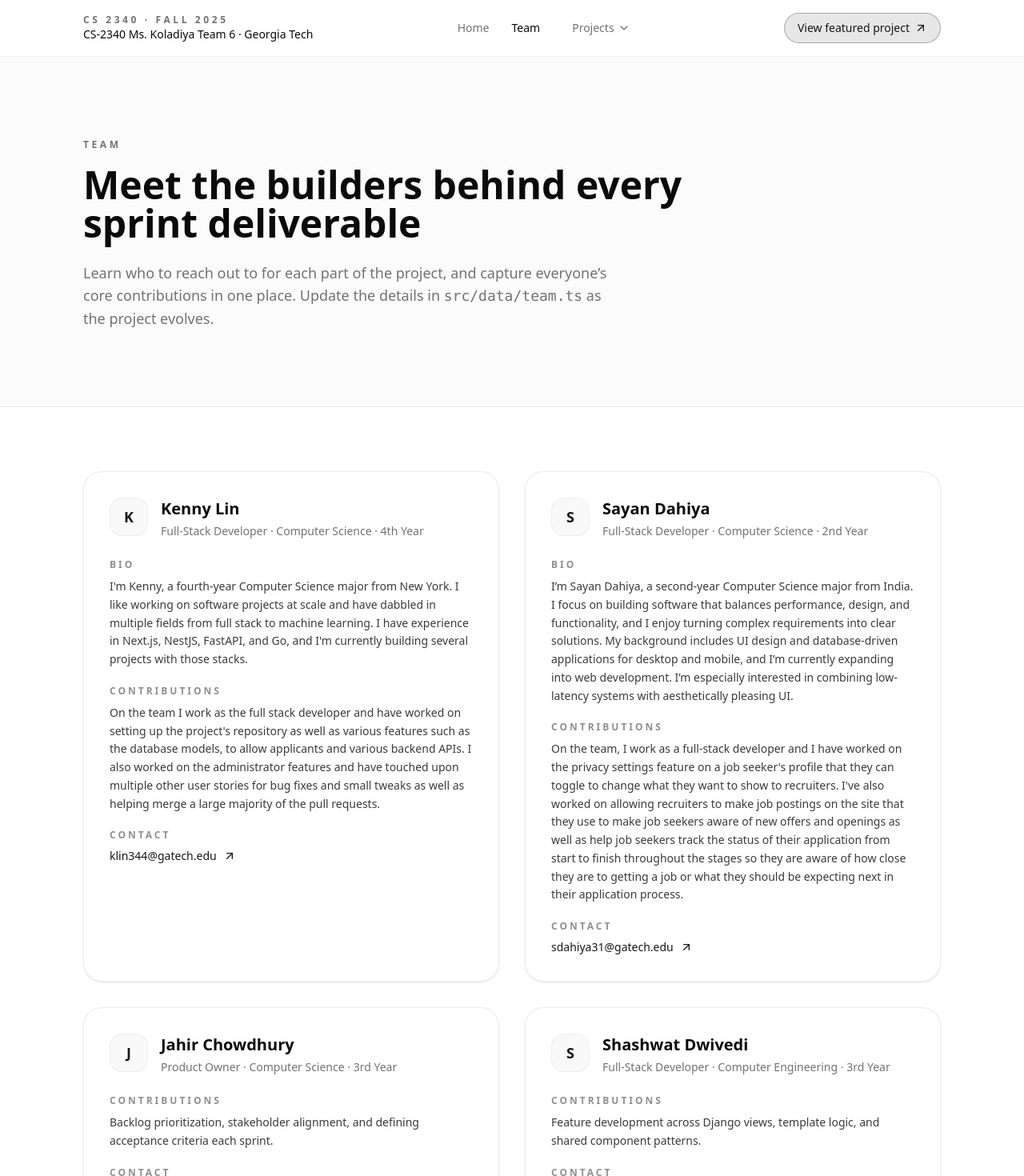
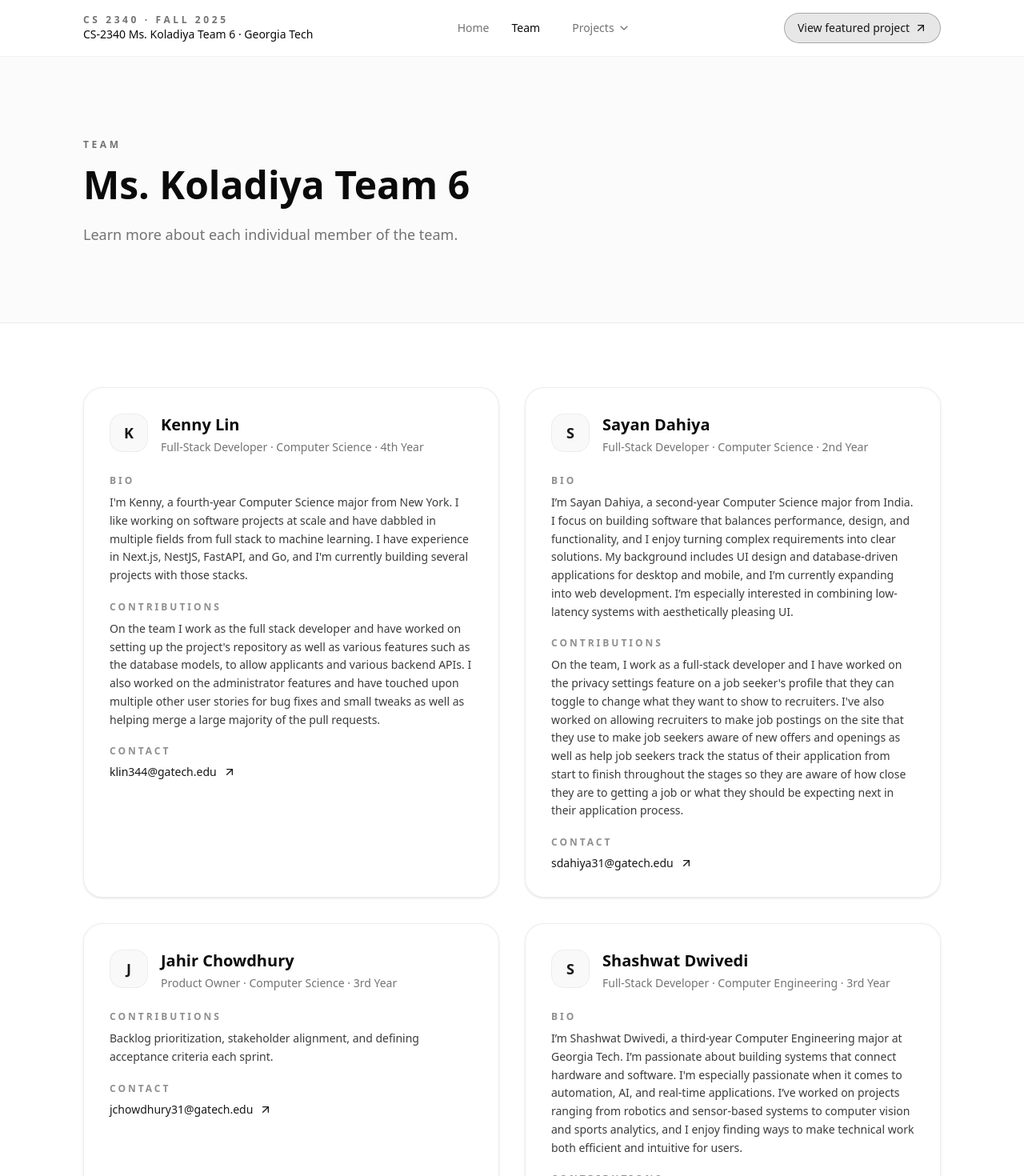
Before and after one commit to KennyKeni/CS-2340-Team-6-Team-Website, a React (Vite) app: page /team in a window 1280 px wide. Shown: the top 1470 px of the page at 80% size. Built offline with nearby package versions, Linux system fonts and the light colour scheme.

Commit message:
Update teams page

```diff
--- a/src/data/team.ts
+++ b/src/data/team.ts
@@ -36,7 +36,10 @@ export const teamMembers: TeamMember[] = [
     name: "Shashwat Dwivedi",
     role: "Full-Stack Developer · Computer Engineering · 3rd Year",
     email: "sdwivedi43@gatech.edu",
-    focus: "Feature development across Django views, template logic, and shared component patterns.",
+    focus: "Applicant UX, job map integrations, and shared profile workflows.",
+    bio: "I’m Shashwat Dwivedi, a third-year Computer Engineering major at Georgia Tech. I’m passionate about building systems that connect hardware and software. I'm especially passionate when it comes to automation, AI, and real-time applications. I’ve worked on projects ranging from robotics and sensor-based systems to computer vision and sports analytics, and I enjoy finding ways to make technical work both efficient and intuitive for users.",
+    contributions:
+      "For our team project this sprint, I focused on the applicant side of the platform. I built the applicant profile creation and editing system, the interactive job map that uses the Google Maps API to show nearby postings based on commute preferences, and the “My Applications” dashboard that tracks job application progress. I also helped connect the profile and job map features so user commute settings update automatically across both pages.",
   },
   {
     name: "Deven Nahata",
--- a/src/pages/team-page.tsx
+++ b/src/pages/team-page.tsx
@@ -11,12 +11,10 @@ export function TeamPage() {
             Team
           </span>
           <h1 className="mt-4 max-w-3xl text-4xl font-semibold text-foreground sm:text-5xl">
-            Meet the builders behind every sprint deliverable
+            Ms. Koladiya Team 6
           </h1>
           <p className="mt-6 max-w-2xl text-base text-muted-foreground sm:text-lg">
-            Learn who to reach out to for each part of the project, and capture
-            everyone’s core contributions in one place. Update the details in{" "}
-            <code>src/data/team.ts</code> as the project evolves.
+            Learn more about each individual member of the team.
           </p>
         </div>
       </section>
```
